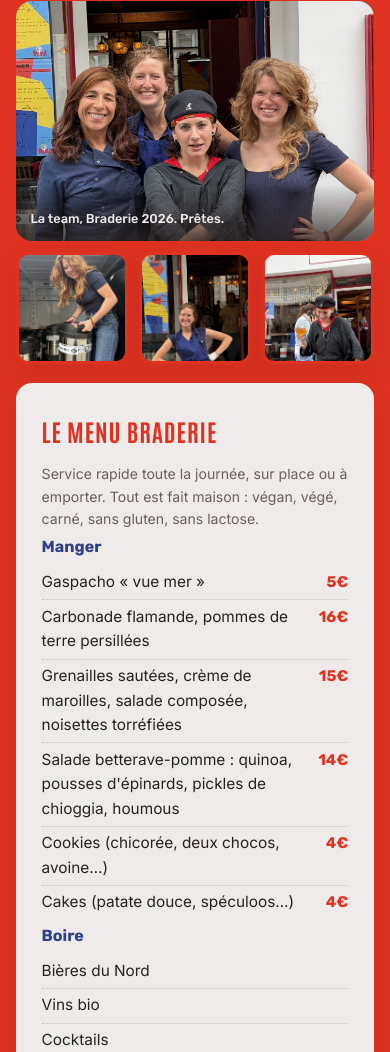
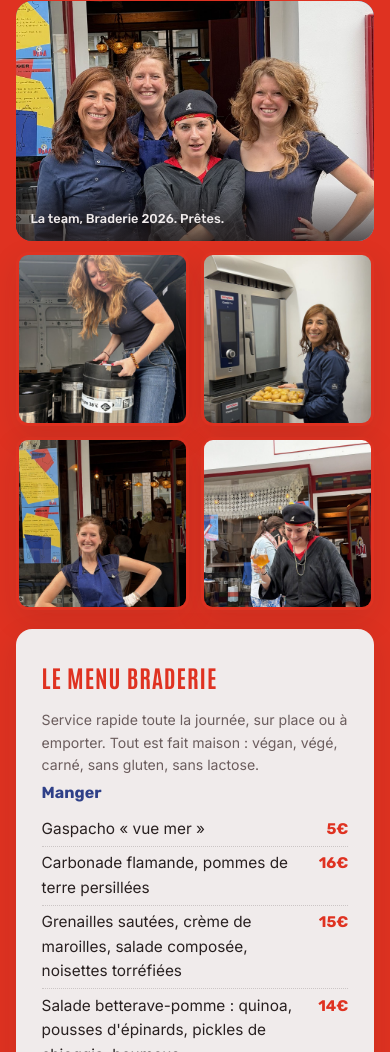
Before and after one commit to dadacafeteria/dadacafeteria.github.io, a plain HTML site: page index.html in a window 390 px wide. Shown: the part 1511-2563 px from the top of the page. Drawn offline with Linux system fonts and the light colour scheme.

Commit message:
Braderie : Malika en cuisine rejoint la bande (4 vignettes)
Co-Authored-By: Claude Opus 5 (1M context) <noreply@anthropic.com>

```diff
--- a/assets/styles.css
+++ b/assets/styles.css
@@ -107,6 +107,7 @@ img{max-width:100%;display:block}
 .strip{ display:grid;grid-template-columns:repeat(3,1fr);gap:.7rem; }
 .strip--soeurs{ grid-template-columns:repeat(2,1fr);margin-top:.8rem; }
 .strip img{ width:100%;aspect-ratio:1/1;object-fit:cover;border-radius:12px;box-shadow:var(--shadow);border:3px solid var(--blanc); }
+.strip--braderie{ grid-template-columns:repeat(4,1fr); }
 .strip--braderie img{ border-color:transparent; }
 .braderie__photo img{ width:100%;height:100%;object-fit:cover;object-position:50% 62%;position:absolute;inset:0; }
 .braderie__photo figcaption{ position:absolute;left:0;right:0;bottom:0;padding:1.6rem .9rem .7rem;font-family:'Rubik';font-weight:500;font-size:.8rem;color:var(--blanc);background:linear-gradient(to top,rgba(40,32,32,.75),transparent); }
@@ -433,6 +434,7 @@ blockquote{
   .hero__swatches span{ height:10px; }
   .marquee__item{ font-size:.88rem;padding:.38rem .8rem; }
   .braderie__dates{ gap:.5rem;flex-wrap:wrap;justify-content:center; }
+  .strip--braderie{ grid-template-columns:repeat(2,1fr); }
   .braderie__cols{ grid-template-columns:1fr; }
   .braderie__day{ width:92px;padding:.8rem .3rem .9rem; }
   .brunch__list{ grid-template-columns:1fr; }
--- a/index.html
+++ b/index.html
@@ -53,7 +53,7 @@
   <link rel="preconnect" href="https://fonts.googleapis.com">
   <link rel="preconnect" href="https://fonts.gstatic.com" crossorigin>
   <link href="https://fonts.googleapis.com/css2?family=Rubik:ital,wght@0,400;0,500;0,700;0,900;1,900&family=Antonio:wght@700&family=Inter:wght@400;500;600;700&display=swap" rel="stylesheet">
-  <link rel="stylesheet" href="assets/styles.css?v=edc06770">
+  <link rel="stylesheet" href="assets/styles.css?v=65ccd289">
 </head>
 <body>
 
@@ -136,6 +136,7 @@
         </figure>
         <div class="strip strip--braderie" aria-label="Les sœurs préparent la Braderie">
           <img src="assets/team-fut.jpg" alt="Marie charge les fûts de Thiriez dans le camion" loading="lazy">
+          <img src="assets/team-cuisine.jpg" alt="Malika en cuisine, une plaque de grenailles à la main" loading="lazy">
           <img src="assets/team-carole.jpg" alt="Carole en tablier bleu à la porte de DADA" loading="lazy">
           <img src="assets/team-julie.jpg" alt="Julie, bière à la main, devant la vitrine" loading="lazy">
         </div>
```
Also changed, not shown: assets/team-cuisine.jpg (added).
